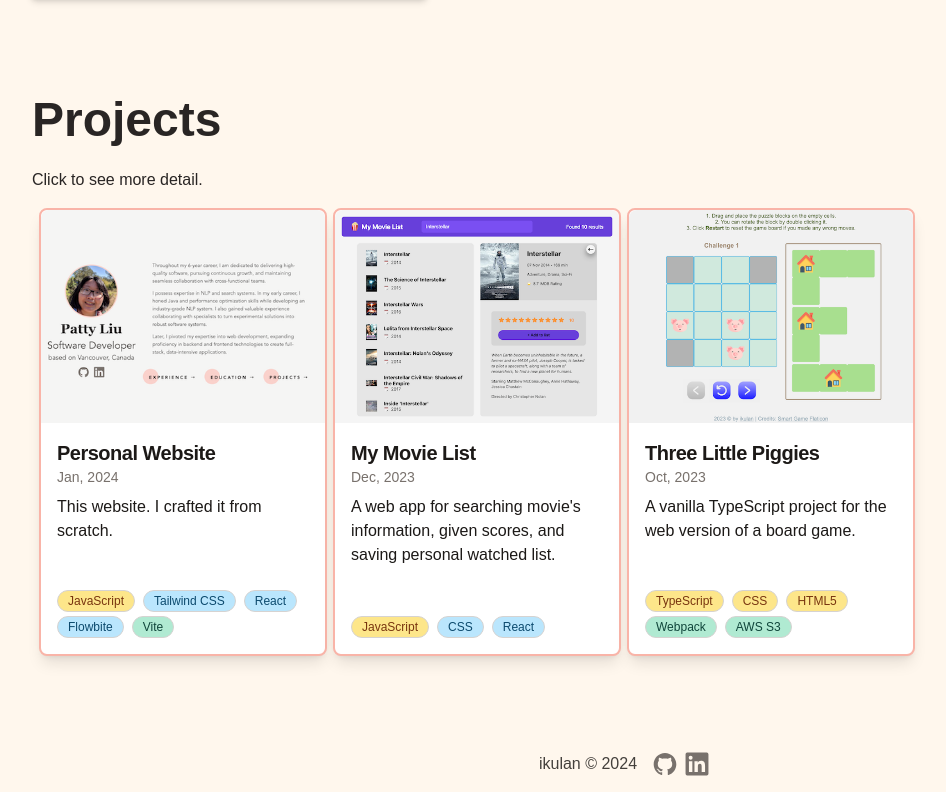
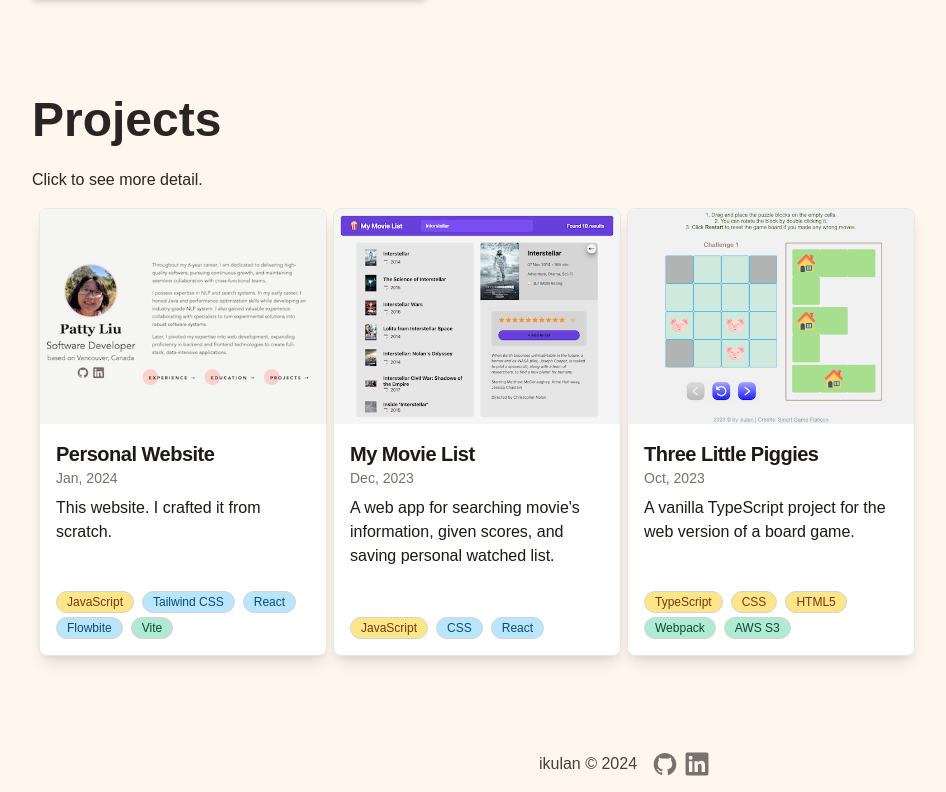
Before and after one commit to ikulan/ikulan.github.io, a React (Vite) app: page / in a window 1280 px wide. Shown: the part 1940-2732 px from the top of the page, without its empty margins (16-962 px from the left). Built offline with nearby package versions, Linux system fonts and the light colour scheme.

Commit message:
Remove color border of project cards

```diff
--- a/src/projects/ProjCard.jsx
+++ b/src/projects/ProjCard.jsx
@@ -16,7 +16,7 @@ function ProjCard(props) {
     <>
       <Card
         theme={customTheme}
-        className="border-primary h-[24rem] w-64 shrink-0 border-2 shadow-lg hover:-translate-x-2 hover:-translate-y-2 hover:cursor-pointer lg:h-[28rem] lg:w-72"
+        className="h-[24rem] w-64 shrink-0 shadow-lg hover:-translate-x-2 hover:-translate-y-2 hover:cursor-pointer lg:h-[28rem] lg:w-72"
         imgAlt="Meaningful alt text for an image that is not purely decorative"
         imgSrc={props.imgUrl}
         onClick={() => setOpenModal(true)}
```
